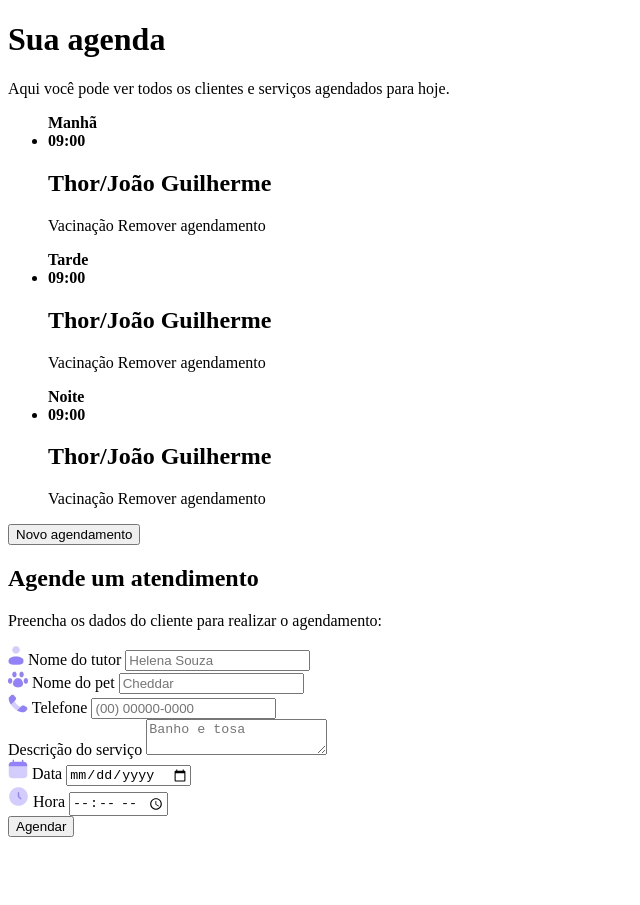
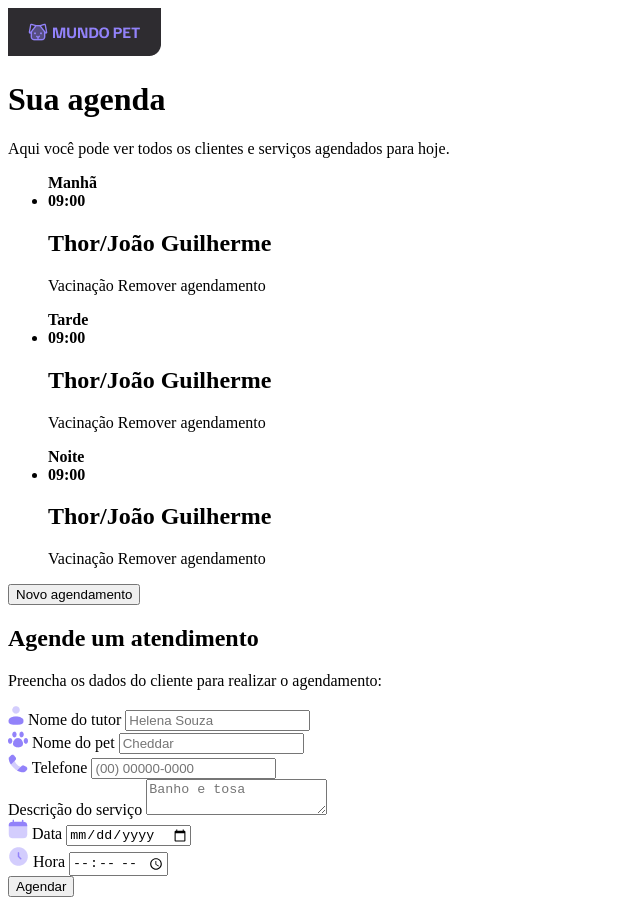
Before and after one commit to joaocorreiaf01/schedule-petshop, a website: page index.html in a window 1280 px wide. Shown: the whole page, without its empty margins (0-640 px from the left). Before the commit the page ends 845 px from the top, so only its background shows below. Drawn offline with Linux system fonts and the light colour scheme.

Commit message:
configuration json server

```diff
--- a/index.html
+++ b/index.html
@@ -7,7 +7,7 @@
 </head>
 <body>
     <div>
-
+        <img src="./assets/App Name.png" alt="">
         <main>
             <h1>Sua agenda</h1>
             <p>Aqui você pode ver todos os clientes e serviços agendados para hoje.</p>
--- /dev/null
+++ b/server.json
@@ -0,0 +1,3 @@
+{
+    "schedules": []
+}
--- /dev/null
+++ b/styles/global.css
@@ -0,0 +1,5 @@
+* {
+    padding: 0;
+    margin: 0;
+    box-sizing: border-box;
+}
```
Also changed, not shown: package.json (added, +11 -0 lines), styles/main.css (added), 2 other files.
